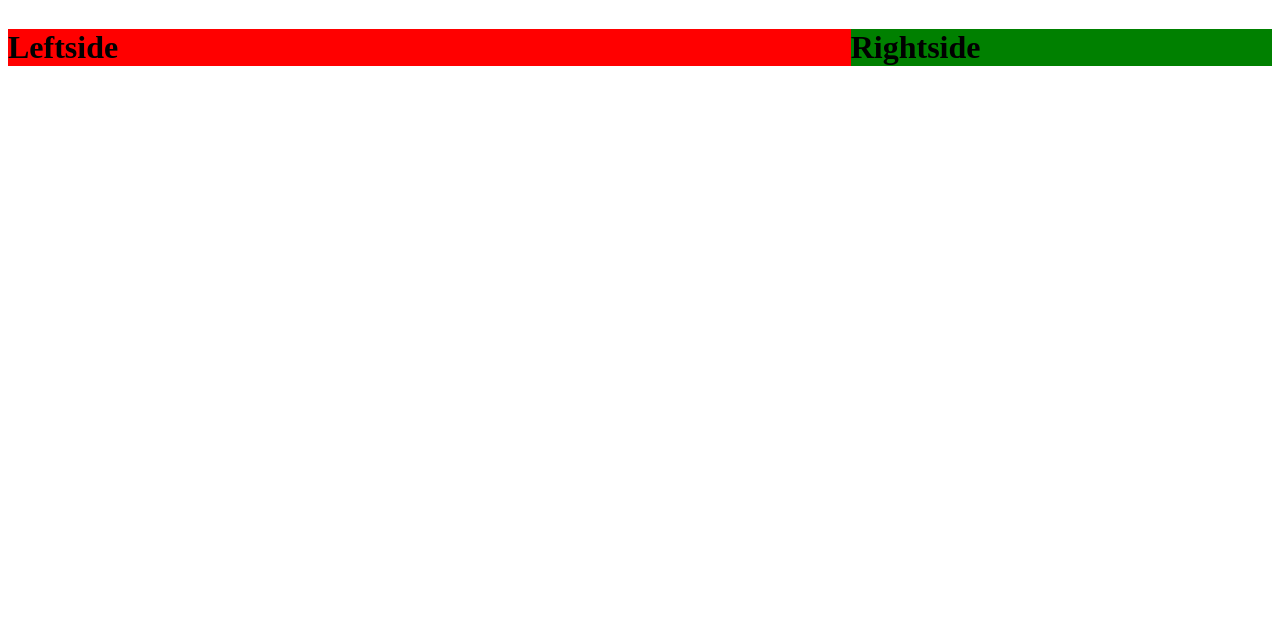
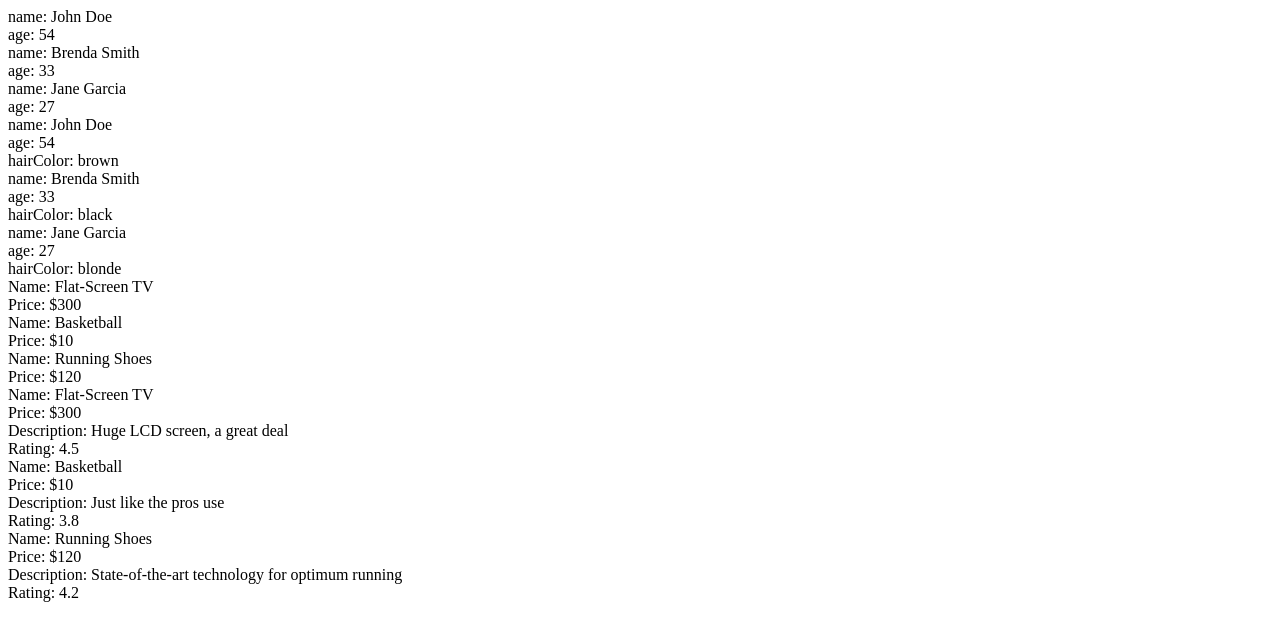
Before and after one commit to davemarong/react_experimenting, a React (Create React App) app: page / in a window 1280 px wide. Shown: the top 640 px of the page. Built offline with nearby package versions, Linux system fonts and the light colour scheme.

Commit message:
ListComp

```diff
--- a/src/App.js
+++ b/src/App.js
@@ -1,20 +1,74 @@
-import { SplitScreen } from "./SplitScreen";
-
-const Left = () => {
-  return <h1 style={{ backgroundColor: "red" }}>Leftside</h1>;
-};
-
-const Right = () => {
-  return <h1 style={{ backgroundColor: "green" }}>Rightside</h1>;
-};
+import { LargePersonListItem } from "./LargePersonListItem";
+import { LargeProductListItem } from "./LargeProductListItem";
+import { RegularList } from "./RegularList";
+import { SmallPersonListItem } from "./SmallPersonListItem";
+import { SmallProductListItem } from "./SmallProductListItem";
 
 function App() {
+  const people = [
+    {
+      name: "John Doe",
+      age: 54,
+      hairColor: "brown",
+      hobbies: ["swimming", "bicycling", "video games"],
+    },
+    {
+      name: "Brenda Smith",
+      age: 33,
+      hairColor: "black",
+      hobbies: ["golf", "mathematics"],
+    },
+    {
+      name: "Jane Garcia",
+      age: 27,
+      hairColor: "blonde",
+      hobbies: ["biology", "medicine", "gymnastics"],
+    },
+  ];
+
+  const products = [
+    {
+      name: "Flat-Screen TV",
+      price: "$300",
+      description: "Huge LCD screen, a great deal",
+      rating: 4.5,
+    },
+    {
+      name: "Basketball",
+      price: "$10",
+      description: "Just like the pros use",
+      rating: 3.8,
+    },
+    {
+      name: "Running Shoes",
+      price: "$120",
+      description: "State-of-the-art technology for optimum running",
+      rating: 4.2,
+    },
+  ];
+
   return (
     <div>
-      <SplitScreen rightWeight={2} leftWeight={4}>
-        <Left />
-        <Right />
-      </SplitScreen>
+      <RegularList
+        allListData={people}
+        propName="person"
+        itemComp={SmallPersonListItem}
+      />
+      <RegularList
+        allListData={people}
+        propName="person"
+        itemComp={LargePersonListItem}
+      />
+      <RegularList
+        allListData={products}
+        propName="product"
+        itemComp={SmallProductListItem}
+      />
+      <RegularList
+        allListData={products}
+        propName="product"
+        itemComp={LargeProductListItem}
+      />
     </div>
   );
 }
--- /dev/null
+++ b/src/LargePersonListItem.js
@@ -0,0 +1,10 @@
+export const LargePersonListItem = ({ person }) => {
+  const { name, age, hairColor } = person;
+  return (
+    <div>
+      <div>name: {name}</div>
+      <div>age: {age}</div>
+      <div>hairColor: {hairColor}</div>
+    </div>
+  );
+};
--- /dev/null
+++ b/src/LargeProductListItem.js
@@ -0,0 +1,11 @@
+export const LargeProductListItem = ({ product }) => {
+  const { name, price, description, rating } = product;
+  return (
+    <>
+      <div>Name: {name}</div>
+      <div>Price: {price}</div>
+      <div>Description: {description}</div>
+      <div>Rating: {rating}</div>
+    </>
+  );
+};
--- /dev/null
+++ b/src/RegularList.js
@@ -0,0 +1,9 @@
+export const RegularList = ({ allListData, propName, itemComp: ItemComp }) => {
+  return (
+    <>
+      {allListData.map((listData, id) => {
+        return <ItemComp {...{ [propName]: listData }} />;
+      })}
+    </>
+  );
+};
--- /dev/null
+++ b/src/SmallPersonListItem.js
@@ -0,0 +1,9 @@
+export const SmallPersonListItem = ({ person }) => {
+  const { name, age } = person;
+  return (
+    <div>
+      <div>name: {name}</div>
+      <div>age: {age}</div>
+    </div>
+  );
+};
--- /dev/null
+++ b/src/SmallProductListItem.js
@@ -0,0 +1,9 @@
+export const SmallProductListItem = ({ product }) => {
+  const { name, price } = product;
+  return (
+    <>
+      <div>Name: {name}</div>
+      <div>Price: {price}</div>
+    </>
+  );
+};
```
